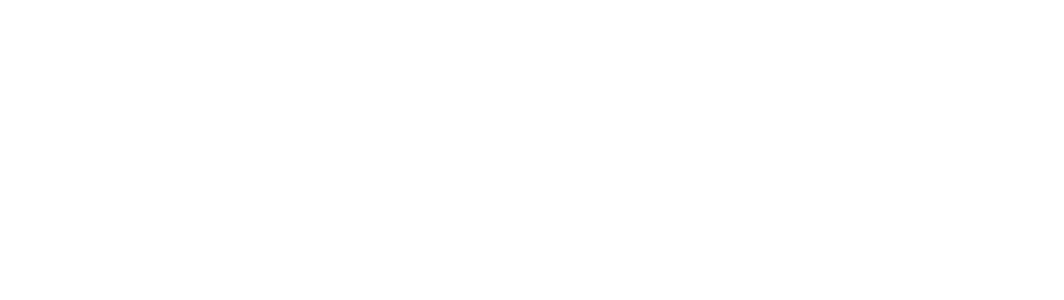
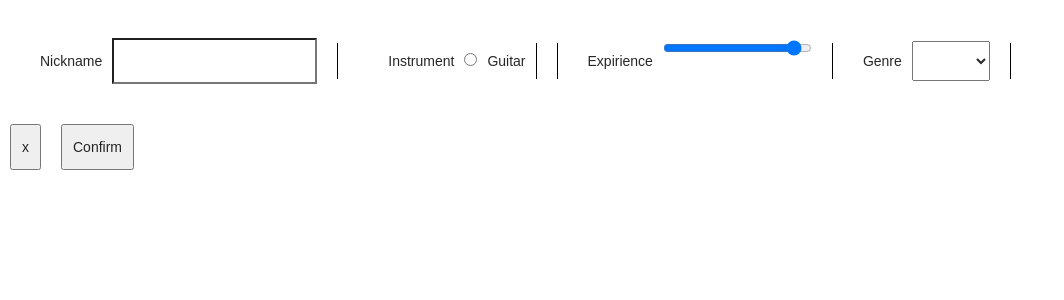
Before and after one commit to polubis/music-app, a React app in the folder apps/jam-jam/: page /form in a window 1280 px wide. Shown: the top 300 px of the page, without its empty margins (0-1064 px from the left). Built offline with nearby package versions, Linux system fonts and the light colour scheme.

Commit message:
Add Form and Map modules, add new routes for it, add new userinterface, implement react google map

```diff
--- a/apps/jam-jam/src/index.tsx
+++ b/apps/jam-jam/src/index.tsx
@@ -3,11 +3,15 @@
 import { BrowserRouter as Router, Switch, Route } from "react-router-dom";
 
 import "./styles/index.scss";
+import UserFormProvider from "./providers/user-form-provider";
 import { FretboardVisualizer as FirstFretboardVisualizer } from "./fretboard-visualizer";
 import { Neck } from "./modules/fretboard-visualizer/Neck";
+import { Form } from "./modules/musicians-finder/components/form/Form";
+import { Map } from "./modules/musicians-finder/components/map/Map";
 
 const App = () => {
   return (
+    <UserFormProvider>
       <Router>
         <Switch>
           <Route exact path="/fretboard-visualizer">
@@ -16,8 +20,15 @@
           <Route exact path="/">
             <FirstFretboardVisualizer />
           </Route>
+          <Route exact path="/form">
+            <Form />
+          </Route>
+          <Route exact path="/map">
+            <Map />
+          </Route>
         </Switch>
       </Router>
+    </UserFormProvider>
   );
 };
 
--- /dev/null
+++ b/apps/jam-jam/src/modules/musicians-finder/components/form/Form.scss
@@ -0,0 +1,12 @@
+.form {
+    * {
+        // display: flex;
+        // flex-direction: column;
+        // width: 100px;
+        margin:10px;
+        padding: 10px;
+    }
+    label {
+        border-right: 1px solid black;
+    }
+}
--- /dev/null
+++ b/apps/jam-jam/src/modules/musicians-finder/components/form/Form.tsx
@@ -0,0 +1,99 @@
+import React from "react";
+import { UserData } from "../../models";
+import css from "./Form.scss";
+import { useUserForm } from "../../../../providers/user-form-provider";
+import { useHistory } from "react-router";
+
+export const Form = () => {
+  const { data, setUserData } = useUserForm();
+  const history = useHistory();
+
+  const onChangeHandler = (value: string, key: keyof UserData) => {
+    setUserData({
+      ...data,
+      [key]: value,
+    });
+  };
+
+  const onLocationButtonClick = () => {
+    if (navigator.geolocation) {
+      navigator.geolocation.getCurrentPosition((position) => {
+        setUserData({
+          ...data,
+          lat: `${position.coords.latitude}`,
+          lng: `${position.coords.longitude}`,
+        });
+      });
+    } else {
+      console.log("Geolocation is not supported by this browser."); //alert implementation needed
+    }
+  };
+
+  const onConfirmHandler = () => {
+    const isValidForm: boolean = Object.keys(data).reduce(
+      (acc: boolean, curr: string) =>
+        acc && Boolean(data[curr as keyof UserData]),
+      true
+    );
+
+    if (isValidForm) {
+      history.push("/map");
+    } else {
+      console.log("is invalid"); //alert implementation needed
+    }
+  };
+
+  return (
+    <div className={css.form}>
+      <form>
+        <label>
+          Nickname
+          <input
+            type="text"
+            onChange={(e) => onChangeHandler(e.target.value, "nick")}
+          />
+        </label>
+        <label>
+          <label>
+            Instrument
+            <>
+              <input
+                type="radio"
+                name="guitar"
+                value="guitar"
+                onChange={(e) => onChangeHandler(e.target.value, "instrument")}
+              />
+              Guitar
+            </>
+          </label>
+        </label>
+        <label>
+          Expirience
+          <input
+            type="range"
+            min="0"
+            max="5"
+            step="1"
+            onChange={(e) => onChangeHandler(e.target.value, "exp")}
+          />
+        </label>
+        <label>
+          Genre
+          <select onChange={(e) => onChangeHandler(e.target.value, "genre")}>
+            <option value=""></option>
+            <option value="rock">Rock</option>
+            <option value="blues">Blues</option>
+          </select>
+        </label>
+      </form>
+      <button onClick={onLocationButtonClick}>x</button>
+      <button onClick={onConfirmHandler}>Confirm</button>
+      <div>{data.nick}</div>
+      <div>{data.instrument}</div>
+      <div>{data.exp}</div>
+      <div>{data.genre}</div>
+      <div>{data.lat}</div>
+      <div>{data.lng}</div>
+    </div>
+  );
+};
--- /dev/null
+++ b/apps/jam-jam/src/modules/musicians-finder/components/map/Map.tsx
@@ -0,0 +1,44 @@
+import React, { useState, useEffect } from "react";
+import GoogleMapReact from "google-map-react";
+import { useUserForm } from "../../../../providers/user-form-provider";
+interface user {
+  id: string;
+  lat: number;
+  lng: number;
+}
+
+export const Map = () => {
+  const { data } = useUserForm();
+  const defaultProps = {
+    center: { lat: Number(data.lat), lng: Number(data.lng) },
+    zoom: 11,
+  };
+
+  //temporary user database
+  const users: user[] = [
+    {
+      id: "0",
+      lat: 53.76463489545775,
+      lng: 20.491132794860846,
+    },
+  ];
+
+  return (
+    <div style={{ height: "500px", width: "100%" }}>
+      <GoogleMapReact
+        bootstrapURLKeys={{ key: "AIzaSyD-beYGw_JbbKcJiM2ZBnxL_UngB0v8F6E" }}
+        center={defaultProps.center}
+        defaultZoom={defaultProps.zoom}
+      >
+        <Marker lat={defaultProps.center.lat} lng={defaultProps.center.lng} />
+        {users.map((e) => (
+          <Marker key={e.id} lat={e.lat} lng={e.lng} />
+        ))}
+      </GoogleMapReact>
+    </div>
+  );
+};
+
+const Marker = (props: any) => {
+  return <div className="SuperAwesomePin">V</div>;
+};
--- /dev/null
+++ b/apps/jam-jam/src/modules/musicians-finder/models/index.ts
@@ -0,0 +1,8 @@
+export type UserData = {
+  nick: string;
+  instrument: string;
+  exp: string;
+  genre: string;
+  lat: string;
+  lng: string;
+};
--- /dev/null
+++ b/apps/jam-jam/src/providers/user-form-provider.tsx
@@ -0,0 +1,50 @@
+import React, { createContext, useContext } from "react";
+import { UserData } from "../modules/musicians-finder/models/index";
+
+interface Props {
+  children: React.ReactNode;
+}
+
+interface STATE {
+  data: UserData;
+  setUserData: (data: UserData) => void;
+}
+
+const defaultState: STATE = {
+  data: {
+    nick: "",
+    instrument: "",
+    exp: "",
+    genre: "",
+    lat: "",
+    lng: "",
+  },
+  setUserData: () => {},
+};
+
+const Context = createContext(defaultState);
+
+class UserFormProvider extends React.Component<Props, STATE> {
+  setUserData(data: UserData) {
+    this.setState({ data: data });
+  }
+
+  state: STATE = {
+    ...defaultState,
+    setUserData: this.setUserData.bind(this),
+  };
+
+  render() {
+    return (
+      <Context.Provider value={this.state}>
+        {this.props.children}
+      </Context.Provider>
+    );
+  }
+}
+
+export const useUserForm = () => {
+  return useContext(Context);
+};
+
+export default UserFormProvider;
```
Also changed, not shown: apps/jam-jam/src/modules/musicians-finder/index.tsx (added). Lines whose indentation alone changed are shown as unchanged.
